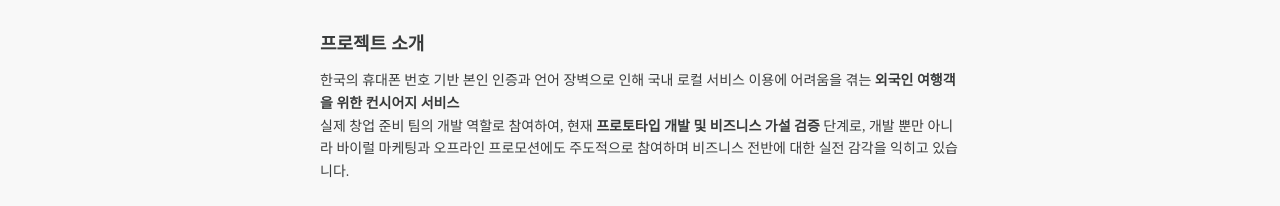
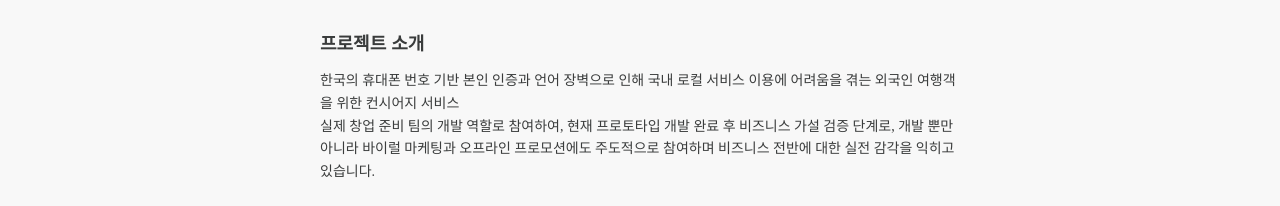
Before and after one commit to kangansoo/Portfolio, a React (Vite) app: page /konciar in a window 1280 px wide. Shown: the part 594-800 px from the top of the page. Built offline with nearby package versions, Linux system fonts and the light colour scheme; no server answers; a web font is replaced by a local one.

Commit message:
:sparkles: feat: 텍스트 오탈자 수정

```diff
--- a/src/pages/Konciar.tsx
+++ b/src/pages/Konciar.tsx
@@ -61,7 +61,7 @@ const Konciar = () => {
       solution: [
         "**i18next & i18next-http-backend 도입**: 번역 데이터를 소스 코드와 완전히 분리하고, 필요한 언어 팩만 런타임에 비동기로 로드(Lazy Loading) 하는 구조",
         "**언어 데이터의 에셋화**: 향후 코드 수정 없이 JSON 파일 교체만으로 무중단 번역 업데이트 가능, 개발자가 아닌 기획자도 직접 번역 파일 관리 가능",
-        "사용자 친화적 언어 감지: i18next-browser-languagedetector를 연동하여 브라우저 설정에 따른 자동 언어 대응 및 실시간 전환 기능 구현",
+        "**사용자 친화적 언어 감지**: i18next-browser-languagedetector를 연동하여 브라우저 설정에 따른 자동 언어 대응 및 실시간 전환 기능 구현",
       ],
       result: [
         "번역 문구 수정 시 전체 빌드/배포 과정 생략으로 운영 효율 극대화",
@@ -176,9 +176,9 @@ const Konciar = () => {
           <article className="mb-12">
             <h3 className="text-lg font-extrabold text-font-color font-nanumsquare mb-3">프로젝트 소개</h3>
             <p className="text-sm font-nexon text-font-color leading-relaxed">
-              한국의 휴대폰 번호 기반 본인 인증과 언어 장벽으로 인해 국내 로컬 서비스 이용에 어려움을 겪는 <strong>외국인 여행객을 위한 컨시어지 서비스</strong> <br />
-              실제 창업 준비 팀의 개발 역할로 참여하여, 현재 <strong>프로토타입 개발 및 비즈니스 가설 검증</strong> 단계로, 개발 뿐만 아니라 바이럴 마케팅과 오프라인 프로모션에도 주도적으로 참여하며
-              비즈니스 전반에 대한 실전 감각을 익히고 있습니다.
+              한국의 휴대폰 번호 기반 본인 인증과 언어 장벽으로 인해 국내 로컬 서비스 이용에 어려움을 겪는 외국인 여행객을 위한 컨시어지 서비스 <br />
+              실제 창업 준비 팀의 개발 역할로 참여하여, 현재 프로토타입 개발 완료 후 비즈니스 가설 검증 단계로, 개발 뿐만 아니라 바이럴 마케팅과 오프라인 프로모션에도 주도적으로 참여하며 비즈니스
+              전반에 대한 실전 감각을 익히고 있습니다.
             </p>
           </article>
 
```
